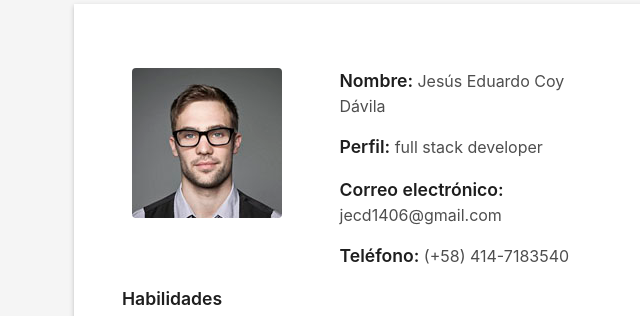
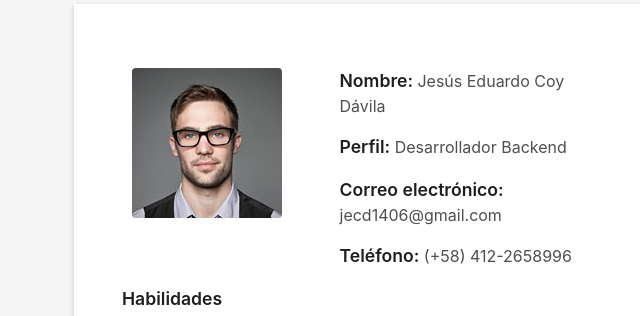
Before and after one commit to jesuscoy/jesuscoy.github.io, a plain HTML site: page index.html in a window 1280 px wide. Shown: the part 860-1176 px from the top of the page, 11-651 px from the left. Drawn offline with Linux system fonts and the light colour scheme; files whose address does not match are found by name.

Commit message:
Update index.html
Actualización de datos

```diff
--- a/index.html
+++ b/index.html
@@ -101,9 +101,9 @@
                     <div class="col-sm-6 col-md-7">
                       <div class="about-info">
                         <p><span class="title-s">Nombre: </span> <span>Jesús Eduardo Coy Dávila</span></p>
-                        <p><span class="title-s">Perfil: </span> <span>full stack developer</span></p>
+                        <p><span class="title-s">Perfil: </span> <span>Desarrollador Backend</span></p>
                         <p><span class="title-s">Correo electrónico: </span> <span>jecd1406@gmail.com</span></p>
-                        <p><span class="title-s">Teléfono: </span> <span>(+58) 414-7183540</span></p>
+                        <p><span class="title-s">Teléfono: </span> <span>(+58) 412-2658996</span></p>
                       </div>
                     </div>
                   </div>
```
